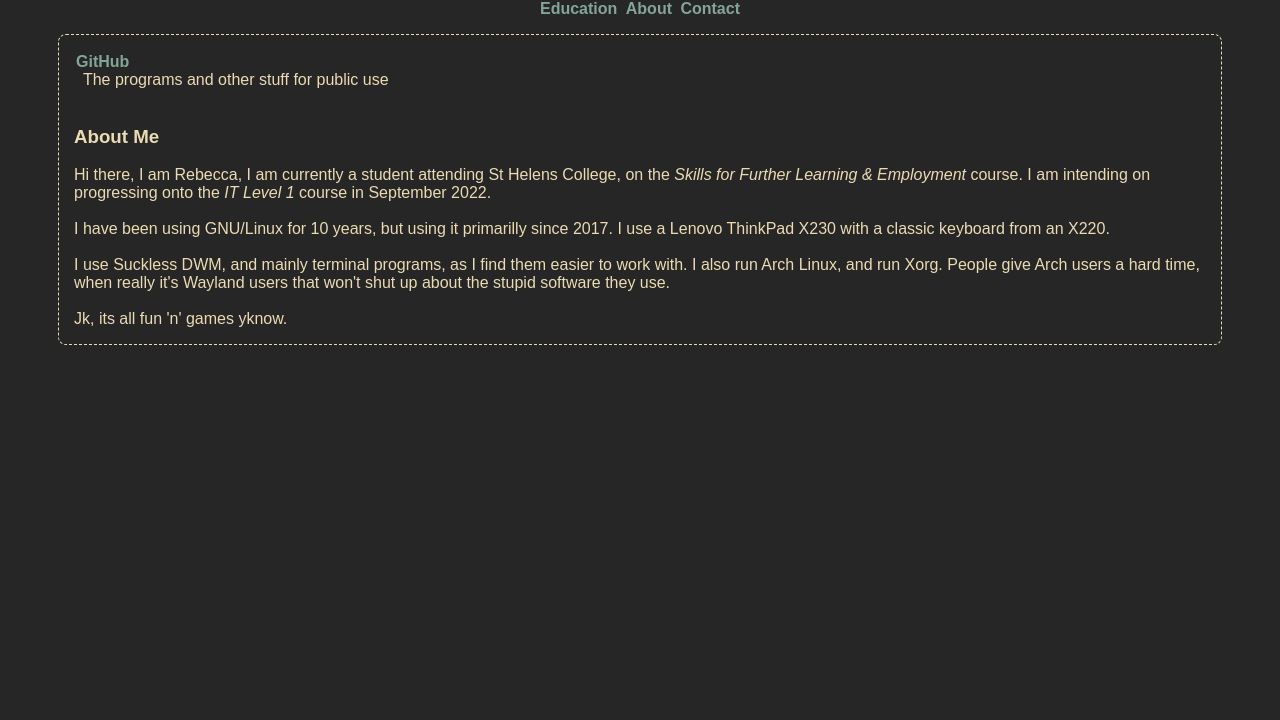
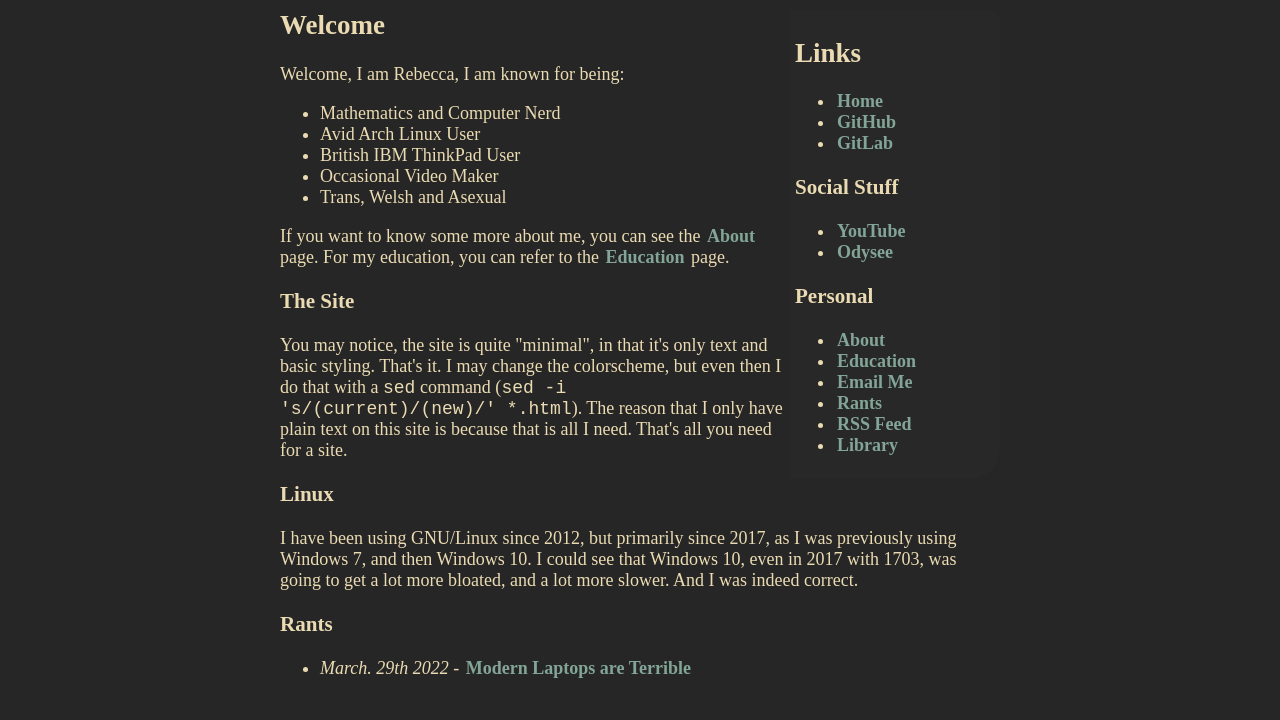
Before and after one commit to Kimitzuni/kimitzuni.github.io, a plain HTML site: page index.html in a window 1280 px wide. Shown: the part 80-800 px from the top of the page. Drawn offline with Linux system fonts and the light colour scheme.

Commit message:
Wew lad.

```diff
--- a/css/base.css
+++ b/css/base.css
@@ -1,11 +1,12 @@
-@import "colorscheme.css";
-
 body {
-    font-family: sans-serif;
-    background-color: var(--background);
-    color: var(--foreground);
+	background-color: var(--bg);
+	color: var(--fg);
+	font-size: 18px;
+	padding-left: 30px;
+	padding-right: 30px;
+	margin-left: 250px;
+	margin-right: 250px;
 }
-
 a:link {
 	color: var(--color12);
 	text-decoration: none;
@@ -18,35 +19,20 @@ a:visited {
 }
 
 a:hover {
-    background-color: var(--color15);
-    color: var(--background);
+	background-color: var(--color5);
+	color: var(--bg);
 	padding: 2px;
 	font-weight: bolder;
 }
 
-code {
-	font-size: 18px;
+.sidebar {
+	float: right;
+	min-width: 200px;
+	max-width: 300px;
+	background-color: var(--color0);
+	padding: 5px;
+	border-radius: 0 10px 30px 0;
 }
-
-.title {
-    font-style: italic;
-    text-align: center;
-}
-
-.navigation {
-    text-align: center;
-}
-
-.mainText {
-    border: 1px dashed var(--foreground);
-    border-radius: 8px 8px 8px 8px;
-    padding-left: 15px;
-    padding-right: 15px;
-
-    margin-left: 50px;
-    margin-right: 50px;
-}
-
 
 th {
     padding: 10px;
--- /dev/null
+++ b/css/colorscheme-dracula.css
@@ -0,0 +1,24 @@
+/* Dracula Colour Scheme */
+
+:root {
+	--color0: #000000;
+	--color1: #ff5555;
+	--color2: #50fa7b;
+	--color3: #F1FA8C;
+	--color4: #BD93F9;
+	--color5: #FF79C6;
+	--color6: #8BE9FD;
+	--color7: #BFBFBF;
+	--color8: #4D4D4D;
+	--color9: #FF6E67;
+	--color10: #5AF78E;
+	--color11: #F4F99D;
+	--color12: #CAA9FA;
+	--color13: #FF92D0;
+	--color14: #9AEDFE;
+	--color15 #E6e6e6;
+
+	--fg: #F8F8F2;
+	--bg: #282A36;
+
+}
--- /dev/null
+++ b/css/colorscheme-gruvbox.css
@@ -0,0 +1,20 @@
+:root {
+	--color0: #282828;
+	--color8: #928374;;
+	--color1: #cc241d;
+	--color9: #fb4934;
+	--color2: #98971a;
+	--color10: #b8bb26;
+	--color3: #d79921;
+	--color11: #fabd2f;
+	--color4: #458588;
+	--color12: #83a598;
+	--color5: #b16286;
+	--color13: #d3869b;
+	--color6: #689d6a;
+	--color14: #8ec07c;
+	--color7: #a89984;
+	--color15: #ebdbb2;
+	--bg: #262626;
+	--fg: var(--color15);
+}
--- /dev/null
+++ b/css/colorscheme-nord.css
@@ -0,0 +1,24 @@
+/* Nord Colour Scheme */
+
+:root {
+	--color0: #3B4252;
+	--color1: #BF616A;
+	--color2: #A3BE8C;
+	--color3: #EBCB8B;
+	--color4: #81A1C1;
+	--color5: #B48EAD;
+	--color6: #88C0D0;
+	--color7: #E5E9F0;
+	--color8: #4C566A;
+	--color9: #BF616A;
+	--color10: #A3B38C;
+	--color11: #EBCB8B;
+	--color12: #81A1C1;
+	--color13: #B48EAD;
+	--color14: #8FBCBB;
+	--color15 #ECEFF4;
+
+	--fg: #D8DEE9;
+	--bg: #2E3440;
+
+}
--- a/css/colorscheme.css
+++ /dev/null
@@ -1,43 +0,0 @@
-/*
-Gruvbox Dark Colour Scheme
-Source:
-https://raw.githubusercontent.com/snehesht/dotfiles/master/.Xresources-colorscheme-gruvbox
-*/
-
-:root {
-	/* Black + Dark Grey */
-	--color0: #282828;
-	--color8: #928374;;
-
-	/* Dark Red + Red */
-	--color1: #cc241d;
-	--color9: #fb4934;
-
-	/* Dark Green + Green */
-	--color2: #98971a;
-	--color10: #b8bb26;
-
-	/* Dark Yellow + Yellow */
-	--color3: #d79921;
-	--color11: #fabd2f;
-
-	/* Dark Blue + Blue */
-	--color4: #458588;
-	--color12: #83a598;
-
-
-	/* Dark Magenta + Magenta */
-	--color5: #b16286;
-	--color13: #d3869b;
-
-	/* Dark Cyan + Cyan */
-	--color6: #689d6a;
-	--color14: #8ec07c;
-
-	/* Light Grey + White */
-	--color7: #a89984;
-	--color15: #ebdbb2;
-
-	--background: #262626;
-	--foreground: var(--color15);
-}
--- a/index.html
+++ b/index.html
@@ -1,56 +1,78 @@
 <!DOCTYPE html>
 <html lang="en-gb">
 <head>
-	<title>Rebecca White's Site</title>
+	<title>Rebecca White's Page</title>
+	<link rel="stylesheet" href="css/colorscheme-gruvbox.css" />
 	<link rel="stylesheet" href="css/base.css" />
+
 </head>
+
 <body>
-	<div class="title">
-		<h1>Rebecca White's Site</h1>
+	<h1>Rebecca White's Page</h1>
+
+	<div class="sidebar">
+	<h2>Links</h2>
+	<ul>
+		<li><a href="index.html">Home</a></li>
+		<li><a href="https://github.com/Kimitzuni">GitHub</a></li>
+		<li><a href="https://gitlab.com/Kimitzuni">GitLab</a></li>
+	</ul>
+	<h3>Social Stuff</h3>
+	<ul>
+		<li><a href="https://youtube.com/channel/UCw-KUmowVpeozuzdM1POLvA">YouTube</a></li>
+		<li><a href="https://odysee.com/@rtiannew">Odysee</a></li>
+	</ul>
+
+	<h3>Personal</h3>
+	<ul>
+		<li><a href="about.html">About</a></li>
+		<li><a href="edu.html">Education</a></li>
+		<li><a href="mailto:rtw@null.net">Email Me</a></li>
+		<li><a href="rants.html">Rants</a></li>
+		<li><a href="rss.xml">RSS Feed</a></li>
+		<li><a href="library.html">Library</a></li>
+	</ul>
 	</div>
 
-	<div class="navigation">
+
+	<h2>Welcome</h2>
 	<p>
-		<a href="edu.html">Education</a>
-		<a href="about.html">About</a>
-		<a href="contact.html">Contact</a>
+	Welcome, I am Rebecca, I am known for being:
+
+	<ul>
+		<li>Mathematics and Computer Nerd</li>
+		<li>Avid Arch Linux User</li>
+		<li>British IBM ThinkPad User</li>
+		<li>Occasional Video Maker</li>
+		<li>Trans, Welsh and Asexual</li>
+	</ul>
+
+	If you want to know some more about me, you can see the	<a href="about.html">About</a> page.
+	For my education, you can refer to the <a href="edu.html">Education</a> page.
 	</p>
-	</div>
 
-	<div class="mainText">
-	<br>
-	<div id="quicklinks">
+	<h3>The Site</h3>
+	<p>
+	You may notice, the site is quite "minimal", in that it's only text and basic styling. That's it. I may change
+	the colorscheme, but even then I do that with a <code>sed</code> command (<code>sed -i 's/(current)/(new)/' *.html</code>).
+	The reason that I only have plain text on this site is because that is all I need. That's all you need for a site.
+	</p>
 
-		<a href="https://github.com/Kimitzuni">GitHub</a><br>
-		&nbsp;&nbsp;The programs and other stuff for public use
-		<br>
+	<h3>Linux</h3>
+	<p>
+	I have been using GNU/Linux since 2012, but primarily since 2017, as I was previously using Windows 7, and then
+	Windows 10. I could see that Windows 10, even in 2017 with 1703, was going to get a lot more bloated, and a lot
+	more slower. And I was indeed correct.
 
-		</div>
+	<p>
 
-		<br>
+	<h3>Rants</h3>
 
-		<div class="main">
+	<p>
+	<ul>
+		<li><i>March. 29th 2022</i> - <a href="rants.html#modern-laptops-are-terrible">Modern Laptops are Terrible</a></li>
+	</ul>
+	</p>
 
-		<h3>About Me</h3>
-		<p>
-		Hi there, I am Rebecca, I am currently a student attending St Helens College, on
-		the <i>Skills for Further Learning & Employment</i> course. I am intending on
-		progressing onto the <i>IT Level 1</i> course in September 2022.<br>
-		<br>
-
-		I have been using GNU/Linux for 10 years, but using it primarilly since 2017. I use
-		a Lenovo ThinkPad X230 with a classic keyboard from an X220.
-		<br><br>
-
-		I use Suckless DWM, and mainly terminal programs, as I find them easier to work
-		with. I also run Arch Linux, and run Xorg. People give Arch users a hard time, when
-		really it's Wayland users that won't shut up about the stupid software they use.<br>
-		<br>
-
-		Jk, its all fun 'n' games yknow.
-		</p>
-
-</div>
-</div>
 </body>
 </html>
```
Also changed, not shown: about.html (+45 -24 lines), contact.html (deleted, +0 -32 lines), edu.html (+34 -22 lines), library.html (added, +57 -0 lines), rants.html (added, +80 -0 lines), rss.xml (added, +54 -0 lines), 1 other file. Lines whose indentation alone changed are shown as unchanged.
